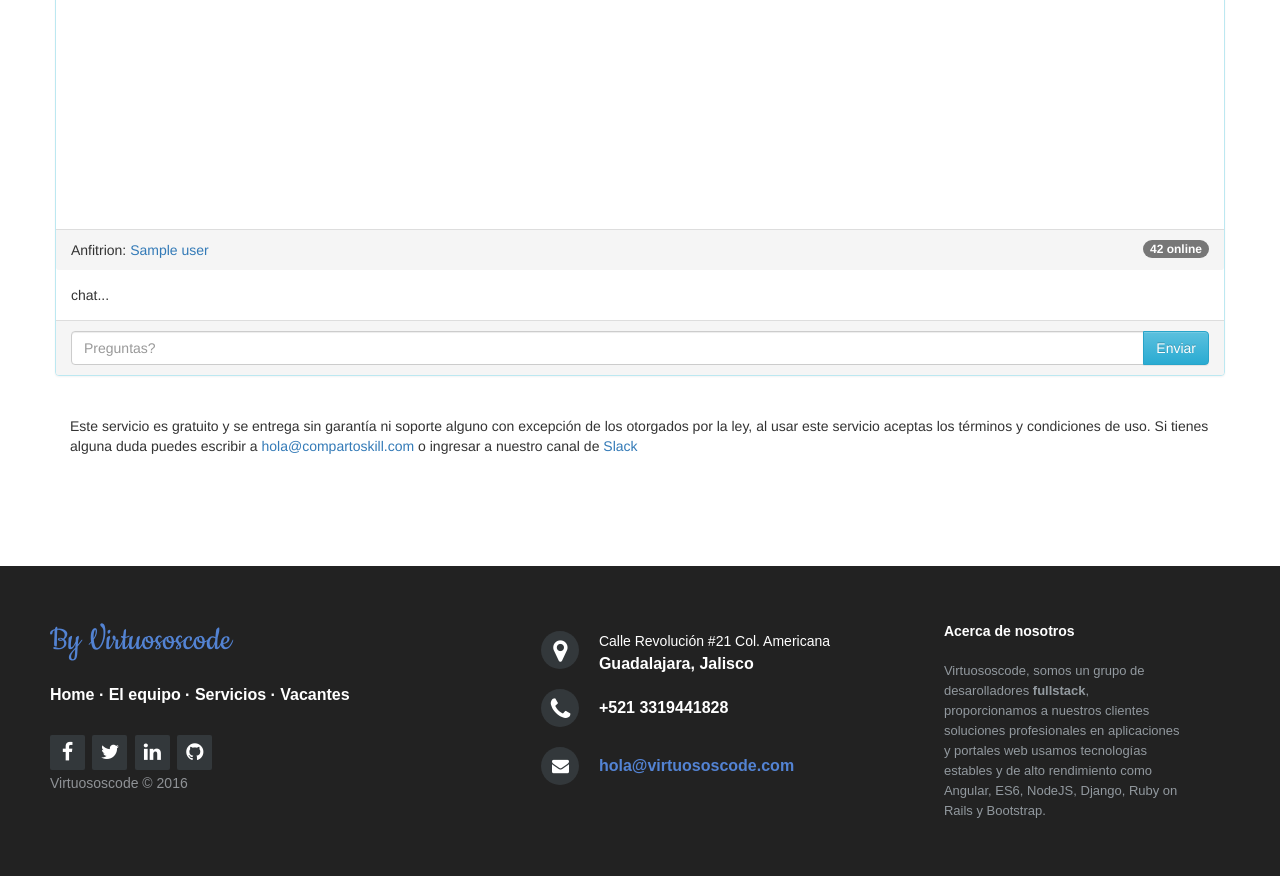
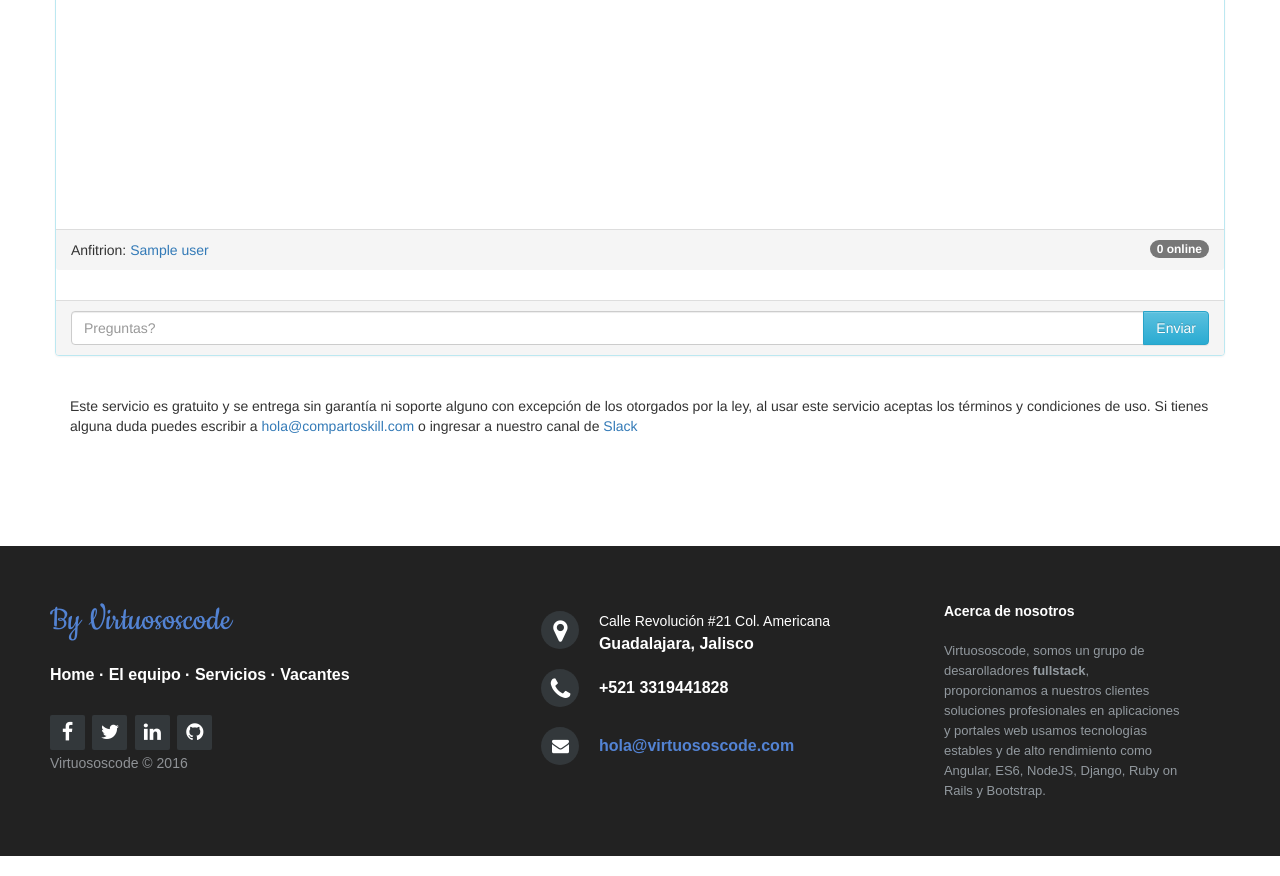
Before and after one commit to Brunux/django-streaming, a Django app: template templates/streaming.html in a window 1280 px wide. Shown: the part 700-1576 px from the top of the page. Run offline with Django 3.2, Linux system fonts and the light colour scheme; the template is opened without the code that fills it: most values are stand-ins (such as "Sample title", 1, 10 or a date in 2020); some libraries are stand-ins or nearby versions.

Commit message:
Fix chat plugin for streamings

```diff
--- a/static/js/chat.js
+++ b/static/js/chat.js
@@ -7,10 +7,11 @@ else
 var server = "https://streaming-brunux.c9users.io/janus/"; // locally proxyed check urls file
 var janus = null;
 var textroom = null;
+var registered = false
 
-var room = $('#header-data').attr("uuid");
-var client = $('#header-data').attr("client");
-var clientId = null;
+var myroom = 1234;
+var myusername = null;
+var myid = null;
 var participants = {}
 var transactions = {}
 
@@ -20,7 +21,7 @@ $(document).ready(function() {
 	Janus.init({debug: "all", callback: function() {
 		// Use a button to start the demo
 		if(!Janus.isWebrtcSupported()) {
-			bootbox.alert("No WebRTC support... ");
+			alert("Lo sentimos, tu navegador no soporta communicacion en tiempo real\nCambia a Google Chrome");
 			return;
 
 		} else {
@@ -51,7 +52,6 @@ $(document).ready(function() {
 		                     },
 		                     webrtcState: function(on) {
 		                         Janus.log("Janus says our WebRTC PeerConnection is " + (on ? "up" : "down") + " now");
-		                         $("#videoleft").parent().unblock();
 		                     },
 		                     onmessage: function(msg, jsep) {
 		                         Janus.debug(" ::: Got a message :::");
@@ -65,7 +65,7 @@ $(document).ready(function() {
 		                                 {
 		                                     jsep: jsep,
 		                                     media: { audio: false, video: false, data: true}, // Text message pass through data channels
-		                                     success: function () {
+		                                     success: function (jsep) {
 		                                         Janus.debug("Got SDP!");
 		                                         Janus.debug(jsep);
 		                                         var body = { "request": "ack" };
@@ -73,7 +73,7 @@ $(document).ready(function() {
 		                                     },
 		                                     error: function(error) {
 		                                         Janus.error("WebRTC error:", error);
-		                                         bootbox.alert("WebRTC error... " + JSON.stringify(error));
+		                                         alert("WebRTC error... " + JSON.stringify(error));
 		                                     }
 		                                 });
 		                         }
@@ -81,7 +81,6 @@ $(document).ready(function() {
 		                     ondataopen: function(data) {
 		                         Janus.log("The DataChannel is available!");
 		                         // Optional prompt for a display name to join the default room
-		                         registerUsername();
 		                     },
 		                     ondata: function(data) {
 		                         Janus.debug("We got data from the DataChannel! " + data);
@@ -103,24 +102,20 @@ $(document).ready(function() {
 		                             msg = msg.replace(new RegExp('>', 'g'), '&gt');
 		                             var from = json["from"];
 		                             var dateString = getDateString(json["date"]);
-		                             var whisper = json["whisper"];
-		                             if(whisper === false) {
-		                                 // Public Message
-		                                 $('#chatroom').append('<p>[' + dateString + '] <b>' + participants[from] + ':</b> ' + msg);
-		                                 $('#chatroom').get(0).scrollTop = $('#chatroom').get(0).scrollHeight;
-		                             }
+	                                 $('#chatroom').append('<p>[' + dateString + '] <b>' + participants[from] + ':</b> ' + msg);
+	                                 $('#chatroom').get(0).scrollTop = $('#chatroom').get(0).scrollHeight;
 		                         } else if(what === "join") {
 		                             // Somebody joined
 		                             var username = json["username"];
 		                             var display = json["display"];
 		                             participants[username] = display ? display : username;
-		                             $('#chatroom').append('<p style="color: green;">[' + getDateString() + '] <i>' + participants[username] + ' joined</i></p>');
+		                             $('#chatroom').append('<p style="color: green;">[' + getDateString() + '] <i>' + participants[username] + ' se unió</i></p>');
 		                             $('#chatroom').get(0).scrollTop = $('#chatroom').get(0).scrollHeight;
 		                         } else if(what === "leave") {
 		                             // Somebody left
 		                             var username = json["username"];
 		                             var when = new Date();
-		                             $('#chatroom').append('<p style="color: red;">[' + getDateString() + '] <i>' + participants[username] + ' left</i></p>');
+		                             $('#chatroom').append('<p style="color: red;">[' + getDateString() + '] <i>' + participants[username] + ' Se fue</i></p>');
 		                             $('#chatroom').get(0).scrollTop = $('#chatroom').get(0).scrollHeight;
 		                             delete participants[username];
 		                         } else if(what === "destroyed") {
@@ -157,16 +152,17 @@ function checkEnter(field, event) {
 }
 
 function registerUsername() {
-	clientId = randomString(12);
+	myid = randomString(12);
+	var username = $('#header-data').attr("client");
 	var transaction = randomString(12);
 	var register = {
 		textroom: "join",
 		transaction: transaction,
-		room: room,
-		username: clientId,
-		display: client
+		room: myroom,
+		username: myid,
+		display: username
 	};
-	//myusername = client;
+	myusername = username;
 	transactions[transaction] = function(response) {
 		if(response["textroom"] === "error") {
 			// Something went wrong
@@ -174,7 +170,7 @@ function registerUsername() {
 			return;
 		}
 		// We're in
-		$('#chatroom').css('height', ($(window).height()-420)+"px");
+		$('#chatroom').css('height', ($(window).height()-820)+"px"),
 		//$('#datasend').removeAttr('disabled');
 		// Any participants already in?
 		console.log("Participants:", response.participants);
@@ -182,10 +178,11 @@ function registerUsername() {
 			for(var i in response.participants) {
 				var p = response.participants[i];
 				participants[p.username] = p.display ? p.display : p.username;
-				$('#chatroom').append('<p style="color: green;">[' + getDateString() + '] <i>' + participants[p.username] + ' joined</i></p>');
+				$('#chatroom').append('<p style="color: green;">[' + getDateString() + '] <i>' + participants[p.username] + ' se unió</i></p>');
 				$('#chatroom').get(0).scrollTop = $('#chatroom').get(0).scrollHeight;
 			}
 		}
+		$('#participants').html(Object.keys(participants).length.toString() + ' online');
 	};
 	textroom.data({
 		text: JSON.stringify(register),
@@ -193,20 +190,25 @@ function registerUsername() {
 			alert(reason);
 		}
 	});
+	registered = true
 }
 
 
 function sendData() {
+    if(!registered) {
+        registerUsername()
+    }
 	var data = $('#datasend').val();
 	if(data === "") {
-		alert('Insert a message to send on the DataChannel');
+		alert('Escribe un mensaje a enviar...');
 		return;
 	}
 	var message = {
 		textroom: "message",
 		transaction: randomString(12),
-		room: room,
+		room: myroom,
  		text: data,
+ 		whisper: false,
 	};
 	// Note: messages are always acknowledged by default. This means that you'll
 	// always receive a confirmation back that the message has been received by the
@@ -227,9 +229,9 @@ function getDateString(jsonDate) {
 		when = new Date(Date.parse(jsonDate));
 	}
 	var dateString =
-			("0" + when.getUTCHours()).slice(-2) + ":" +
-			("0" + when.getUTCMinutes()).slice(-2) + ":" +
-			("0" + when.getUTCSeconds()).slice(-2);
+			("0" + when.getHours()).slice(-2) + ":" +
+			("0" + when.getMinutes()).slice(-2) + ":" +
+			("0" + when.getSeconds()).slice(-2);
 	return dateString;
 }
 
--- a/templates/streaming.html
+++ b/templates/streaming.html
@@ -22,9 +22,9 @@
         video
       </div>
     </div>
-  <div class="panel-footer">Anfitrion: <a href="mailto:{{streaming.user.email}}">{{streaming.user}}</a><span class="badge pull-right">42 online</span></div>
+  <div class="panel-footer">Anfitrion: <a href="mailto:{{streaming.user.email}}">{{streaming.user}}</a><span class="badge pull-right" id="participants">0 online</span></div>
     <div class="panel-body relative" style="overflow-x: auto;" id="chatroom">
-      <div>chat...</div>
+      <!-- Chat -->
     </div>
     <div class="panel-footer">
       <div class="row">
```
